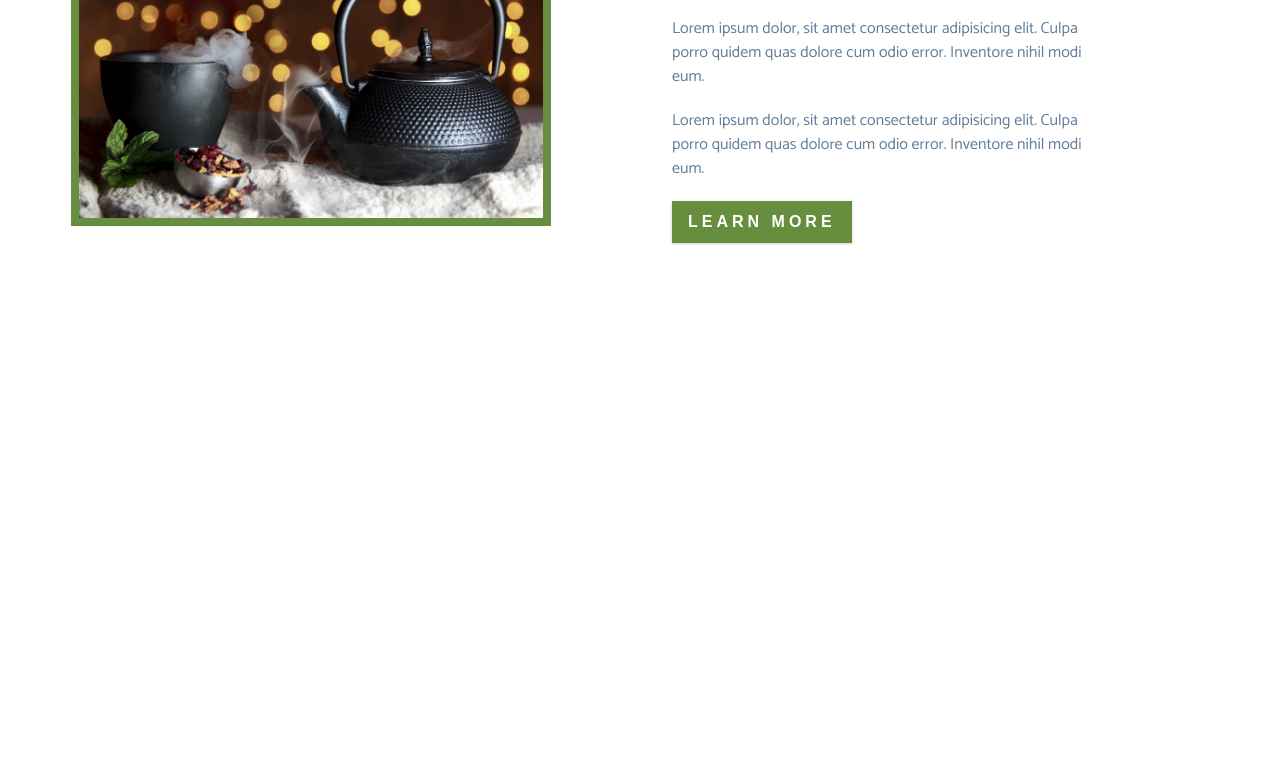
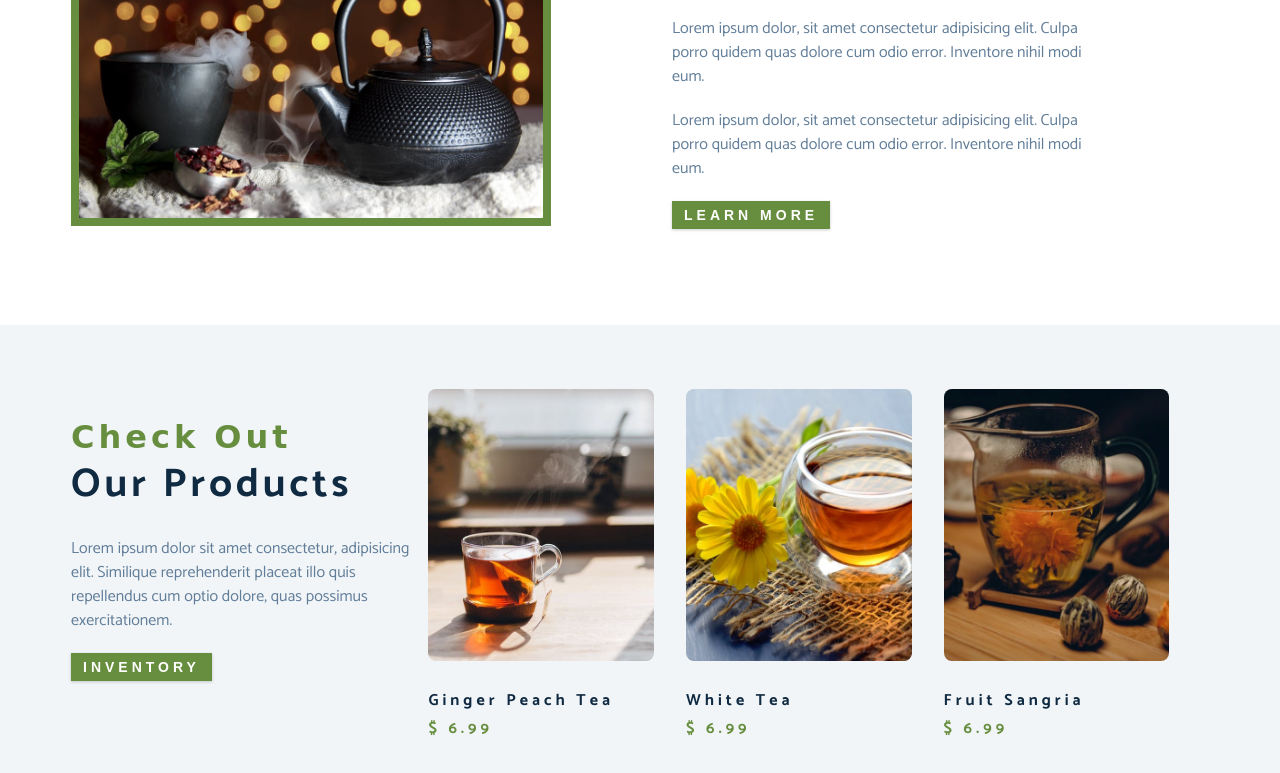
Before and after one commit to brijeshkumar16/html-css-tea-station, a plain HTML site: page index.html in a window 1280 px wide. Shown: the part 1242-2015 px from the top of the page. Before the commit the page ends 1581 px from the top, so only its background shows below. Drawn offline with Linux system fonts and the light colour scheme; a web font is replaced by a local one.

Commit message:
feat: Product > Create UI

```diff
--- a/assets/css/main.css
+++ b/assets/css/main.css
@@ -72,12 +72,12 @@ p {
 .btn {
   background-color: var(--clr-primary);
   color: var(--clr-white);
-  padding: 0.75rem 1rem;
+  padding: 0.375rem 0.75rem;
   letter-spacing: var(--spacing);
   border: none;
   font-weight: 700;
   transition: var(--transition);
-  font-size: 1rem;
+  font-size: 0.875rem;
   cursor: pointer;
   box-shadow: 0 1px 3px rgba(0, 0, 0, 0.2);
 }
@@ -251,3 +251,55 @@ header .banner button:hover {
     padding: 2rem;
   }
 }
+
+/* Product */
+.product {
+  background-color: var(--clr-grey-10);
+}
+.product .info {
+  padding: 2rem 0;
+}
+.product .info p {
+  max-width: 26rem;
+  color: var(--clr-grey-5);
+}
+.product .product-list .card {
+  margin-bottom: 2rem;
+}
+.product .product-list .card img {
+  border-radius: var(--radius);
+  height: 17rem;
+  object-fit: cover;
+  margin-bottom: 2rem;
+}
+.product .product-list .card .price {
+  color: var(--clr-primary);
+}
+@media screen and (min-width: 1200px) {
+  .product .info {
+    float: left;
+    width: 30%;
+  }
+  .product .product-list {
+    padding-left: 1rem;
+    float: left;
+    width: 70%;
+  }
+  .product .product-list .card {
+    margin-bottom: 0rem;
+  }
+}
+@media screen and (min-width: 768px) {
+  .product .product-list .card {
+    width: 50%;
+    float: left;
+    padding-right: 2rem;
+  }
+}
+@media screen and (min-width: 1024px) {
+  .product .product-list .card {
+    width: 33%;
+    float: left;
+    padding-right: 2rem;
+  }
+}
--- a/index.html
+++ b/index.html
@@ -84,6 +84,40 @@
       </div>
     </section>
 
+    <!-- Product -->
+    <section class="product">
+      <div class="section-center clearfix">
+        <div class="info">
+          <div class="section-title">
+            <h3>Check Out</h3>
+            <h2>Our Products</h2>
+          </div>
+          <p>
+            Lorem ipsum dolor sit amet consectetur, adipisicing elit. Similique reprehenderit placeat illo quis
+            repellendus cum optio dolore, quas possimus exercitationem.
+          </p>
+          <button class="btn">INVENTORY</button>
+        </div>
+        <div class="product-list clearfix">
+          <div class="card">
+            <img src="./assets/images/product-1.jpeg" alt="product-1" />
+            <h4>Ginger Peach Tea</h4>
+            <h4 class="price">$ 6.99</h4>
+          </div>
+          <div class="card">
+            <img src="./assets/images/product-2.jpeg" alt="product-2" />
+            <h4>White Tea</h4>
+            <h4 class="price">$ 6.99</h4>
+          </div>
+          <div class="card">
+            <img src="./assets/images/product-3.jpeg" alt="product-3" />
+            <h4>Fruit Sangria</h4>
+            <h4 class="price">$ 6.99</h4>
+          </div>
+        </div>
+      </div>
+    </section>
+
     <script src="./assets/js/app.js"></script>
   </body>
 </html>
```
